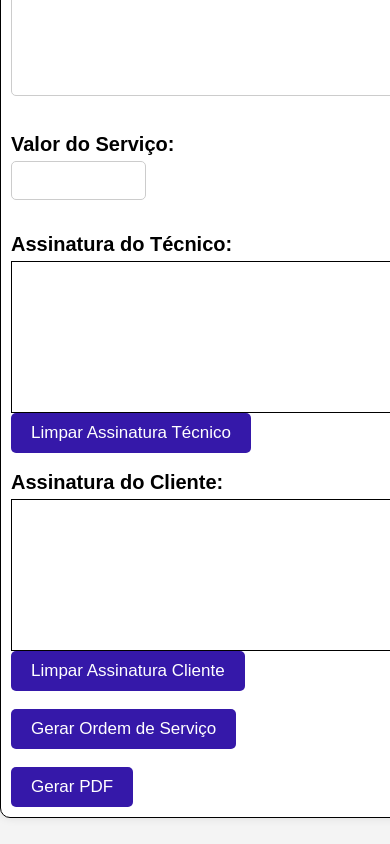
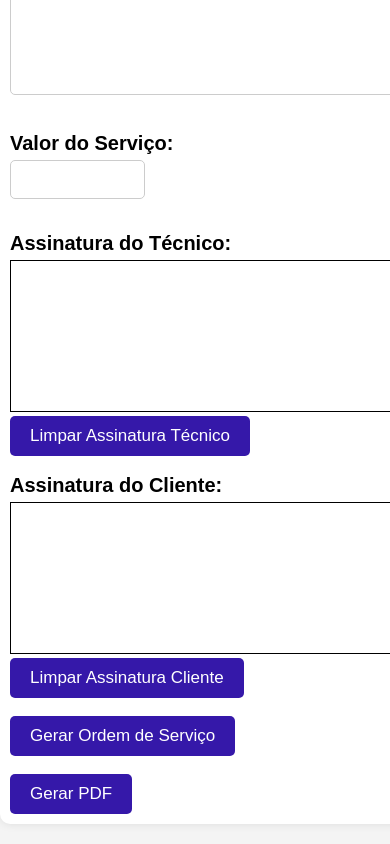
Before and after one commit to Luis-lhgdf/relatorio-servico, a plain HTML site: page index.html in a window 390 px wide. Shown: the part 601-1445 px from the top of the page. Drawn offline with nearby package versions, Linux system fonts and the light colour scheme.

Commit message:
Update style.css

```diff
--- a/style.css
+++ b/style.css
@@ -77,7 +77,6 @@ canvas {
     max-width: 500px;
     height: 150px;
     border: 1px solid #000;
-    display: block;
     margin: auto;
 }
 
@@ -86,9 +85,7 @@ canvas {
     .container {
         width: 100%;
         padding: 10px;
-        border: 1px solid #000;
-        text-align: left;
-    }
+            }
 
     canvas {
         max-width: 100%;
```
